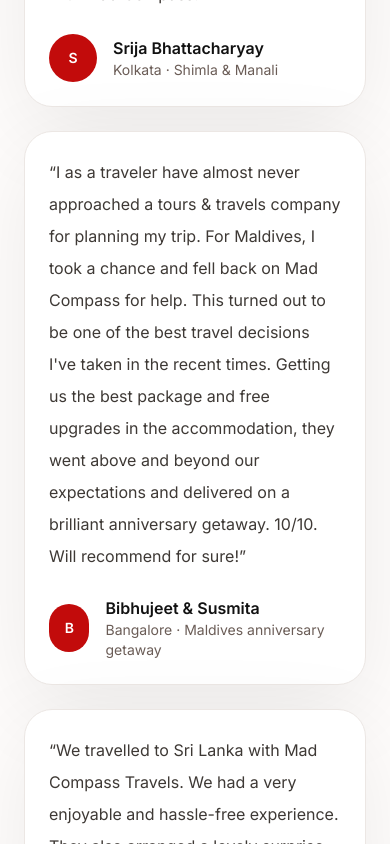
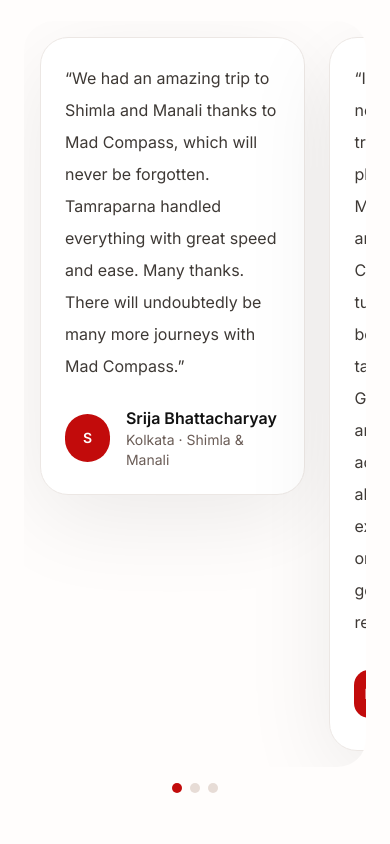
Before and after one commit to AabhasNama001/Mad-Compass, a Next.js app: page /about in a window 390 px wide. Shown: the part 4280-5124 px from the top of the page. Built offline with nearby package versions, Linux system fonts and the light colour scheme.

Commit message:
testimonial slider updated in both pages

```diff
--- a/app/about/page.tsx
+++ b/app/about/page.tsx
@@ -6,9 +6,9 @@
 import { InstagramSection } from "@/components/sections/instagram-section";
 import { PageHero } from "@/components/sections/page-hero";
 import { Reveal } from "@/components/sections/reveal";
-import { TestimonialCard } from "@/components/sections/testimonial-card";
+import { TestimonialSection } from "@/components/sections/testimonial-section";
 import { siteContent } from "@/data/content";
-import { testimonials } from "@/data/testimonials";
+// testimonials data is used inside the TestimonialSection component
 
 const values = [
   "We begin by listening closely and shaping the trip around your travel style, budget, and rhythm.",
@@ -135,19 +135,7 @@
 
       <InstagramSection />
 
-      <Reveal className="mx-auto max-w-7xl px-6 pb-20 sm:px-8 lg:px-12">
-        <div className="grid gap-6 lg:grid-cols-3">
-          {testimonials.slice(0, 3).map((item) => (
-            <TestimonialCard
-              key={item.name}
-              name={item.name}
-              location={item.location}
-              quote={item.quote}
-              trip={item.trip}
-            />
-          ))}
-        </div>
-      </Reveal>
+      <TestimonialSection />
 
       <Reveal className="mx-auto max-w-7xl px-6 pb-24 sm:px-8 lg:px-12">
         <div className="rounded-4xl border border-[#efe2dc] bg-[#fff8f5] p-8 text-center sm:p-10">
--- a/app/layout.tsx
+++ b/app/layout.tsx
@@ -60,6 +60,7 @@
   return (
     <html
       lang="en"
+      data-scroll-behavior="smooth"
       className={`${fraunces.variable} ${inter.variable} h-full antialiased`}
     >
       <body className="flex min-h-screen flex-col bg-white text-[#111111]">
--- a/components/sections/testimonial-section.tsx
+++ b/components/sections/testimonial-section.tsx
@@ -1,6 +1,6 @@
 "use client";
 
-import { useState } from "react";
+import { useState, useRef } from "react";
 import { motion } from "framer-motion";
 
 import { testimonials } from "@/data/testimonials";
@@ -8,14 +8,9 @@
 
 export function TestimonialSection() {
   const [activeIndex, setActiveIndex] = useState(0);
+  const scrollRef = useRef<HTMLDivElement | null>(null);
 
-  const goToNext = () => {
-    setActiveIndex((current) => (current === testimonials.length - 1 ? 0 : current + 1));
-  };
-
-  const goToPrev = () => {
-    setActiveIndex((current) => (current === 0 ? testimonials.length - 1 : current - 1));
-  };
+  // no synchronous state effects required
 
   return (
     <section className="bg-[#fffdfc] px-6 py-20 sm:px-8 lg:px-12">
@@ -27,6 +22,7 @@
           </h2>
         </div>
 
+        {/* Desktop: 3-up grid with equal heights */}
         <div className="mt-10 hidden gap-6 lg:grid lg:grid-cols-3 lg:items-stretch">
           {testimonials.map((item, index) => (
             <motion.div
@@ -42,40 +38,50 @@
                 location={item.location}
                 quote={item.quote}
                 trip={item.trip}
-                className="h-full flex flex-col justify-between min-h-80"
+                className="h-full flex flex-col justify-between min-h-[320px]"
               />
             </motion.div>
           ))}
         </div>
 
+        {/* Mobile/Tablet: smooth native scroll-snap carousel */}
         <div className="mt-10 lg:hidden">
           <div className="overflow-hidden rounded-[1.75rem]">
-            <motion.div
-              className="flex touch-pan-x"
-              animate={{ x: `-${activeIndex * 100}%` }}
-              transition={{ type: "spring", stiffness: 260, damping: 24 }}
-              drag="x"
-              dragConstraints={{ left: 0, right: 0 }}
-              onDragEnd={(_, info) => {
-                if (info.offset.x < -80) {
-                  goToNext();
-                } else if (info.offset.x > 80) {
-                  goToPrev();
+            <div
+              ref={scrollRef}
+              onScroll={() => {
+                if (!scrollRef.current) return;
+                const container = scrollRef.current;
+                const children = Array.from(container.children) as HTMLElement[];
+                if (children.length === 0) return;
+                const scrollLeft = container.scrollLeft;
+                let closestIndex = 0;
+                let closestDiff = Infinity;
+                for (let i = 0; i < children.length; i++) {
+                  const child = children[i];
+                  const diff = Math.abs(child.offsetLeft - scrollLeft);
+                  if (diff < closestDiff) {
+                    closestDiff = diff;
+                    closestIndex = i;
+                  }
                 }
+                setActiveIndex(closestIndex);
               }}
+              className="flex gap-4 overflow-x-auto touch-pan-x snap-x snap-mandatory px-3 py-4"
+              style={{ WebkitOverflowScrolling: "touch" }}
             >
               {testimonials.map((item) => (
-                <div key={item.name} className="w-full shrink-0 px-1">
+                <div key={item.name} className="shrink-0 snap-center w-[86%] sm:w-[78%] px-1">
                   <TestimonialCard
                     name={item.name}
                     location={item.location}
                     quote={item.quote}
                     trip={item.trip}
-                    className="min-h-80 flex flex-col justify-between"
+                    className="min-h-[320px] flex flex-col justify-between"
                   />
                 </div>
               ))}
-            </motion.div>
+            </div>
           </div>
 
           <div className="mt-4 flex items-center justify-center gap-2">
@@ -84,7 +90,16 @@
                 key={item.name}
                 type="button"
                 aria-label={`Show testimonial ${index + 1}`}
-                onClick={() => setActiveIndex(index)}
+                onClick={() => {
+                  if (!scrollRef.current) return;
+                  const container = scrollRef.current;
+                  const children = Array.from(container.children) as HTMLElement[];
+                  const target = children[index];
+                  if (target) {
+                    container.scrollTo({ left: target.offsetLeft, behavior: "smooth" });
+                    setActiveIndex(index);
+                  }
+                }}
                 className={`h-2.5 w-2.5 rounded-full transition ${
                   index === activeIndex ? "bg-[#c20b0b]" : "bg-[#e7dcd6]"
                 }`}
```
